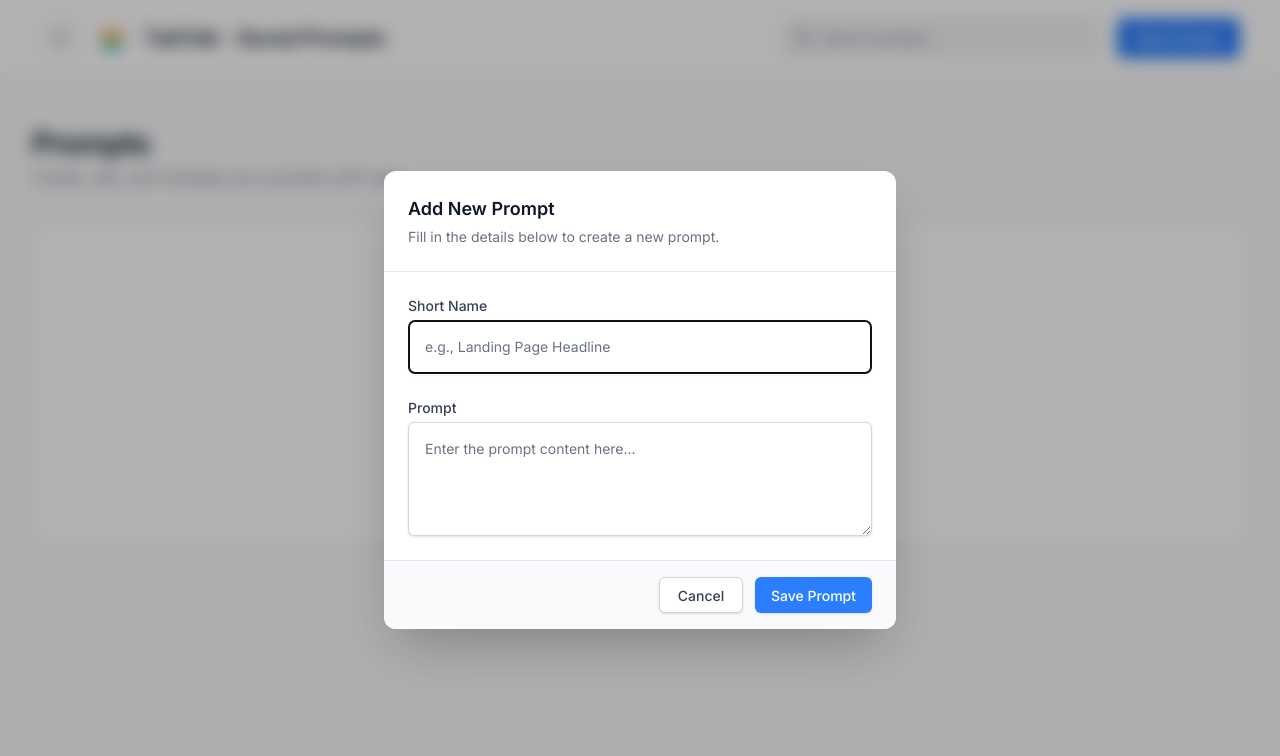
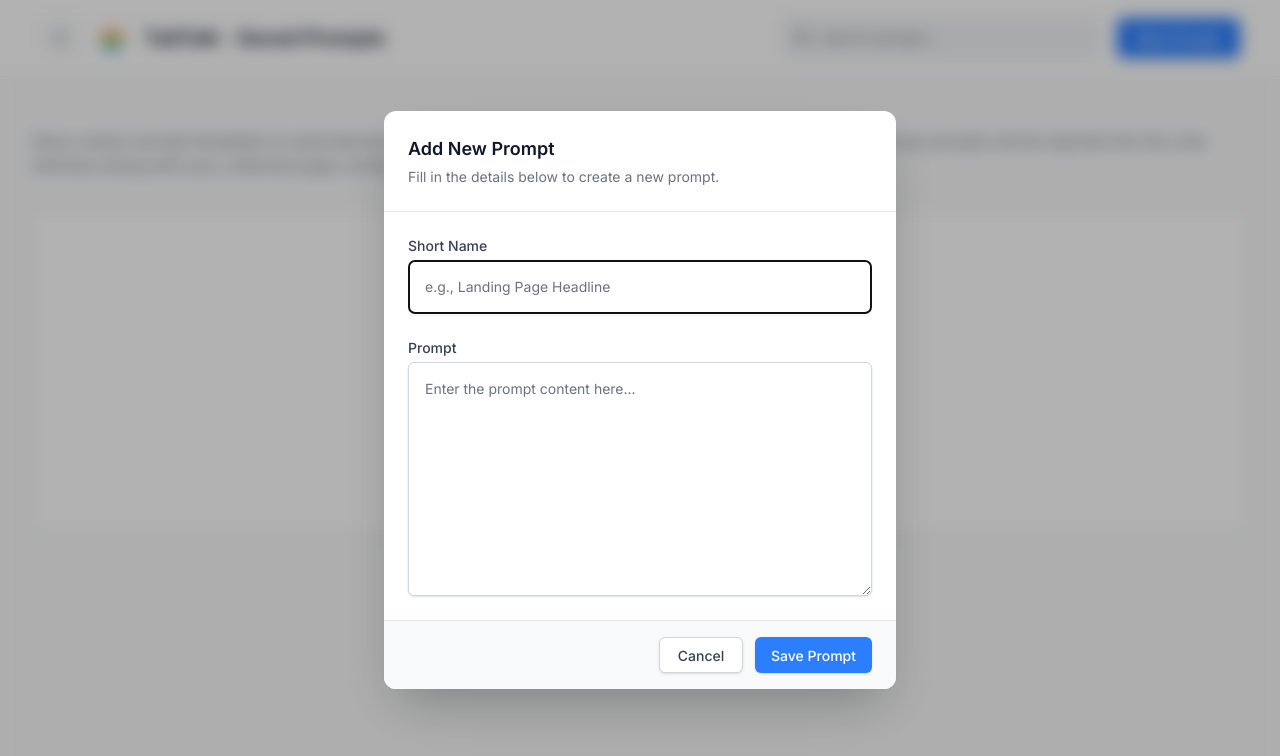
Before and after one commit to riiiiiiiiiina0/tab-talk, a browser extension: page components/options_prompts.html in a window 1280 px wide. Both pictures are taken after a click on the button "New Prompt". Drawn offline with Linux system fonts and the light colour scheme.

Commit message:
feat: update options and prompts pages with enhanced descriptions and textarea adjustments
Improved user guidance on the options page by adding a description for the default LLM provider selection. Updated the prompts page to provide clearer instructions on saving custom prompt templates and increased the textarea height for better content visibility.

```diff
--- a/components/options_prompts.html
+++ b/components/options_prompts.html
@@ -75,8 +75,9 @@
       <main class="flex-1 bg-gray-50 dark:bg-gray-900">
         <div class="mx-auto max-w-7xl px-4 sm:px-6 lg:px-8 py-12">
           <div class="mb-8">
-            <h2 class="text-3xl font-bold tracking-tight text-gray-800 dark:text-white">Prompts</h2>
-            <p class="mt-1 text-base text-gray-500 dark:text-gray-400">Create, edit, and manage your prompts with ease.
+            <p class="mt-1 text-base text-gray-500 dark:text-gray-400">Save custom prompt templates to automatically
+              include instructions when sending web content to AI providers. These prompts will be injected into the
+              chat interface along with your collected page content.
             </p>
           </div>
           <div
@@ -167,7 +168,7 @@
             <div class="mt-1">
               <textarea
                 class="block w-full p-4 rounded-md border border-gray-300 dark:border-gray-600 bg-white dark:bg-gray-700 text-gray-900 dark:text-white placeholder:text-gray-500 dark:placeholder:text-gray-400 shadow-sm focus:border-blue-500 focus:ring-blue-500 sm:text-sm"
-                id="prompt-content" name="prompt-content" placeholder="Enter the prompt content here..." rows="4"
+                id="prompt-content" name="prompt-content" placeholder="Enter the prompt content here..." rows="10"
                 maxlength="2000"></textarea>
             </div>
           </div>
```
Also changed, not shown: components/options.html (+4 -0 lines).
